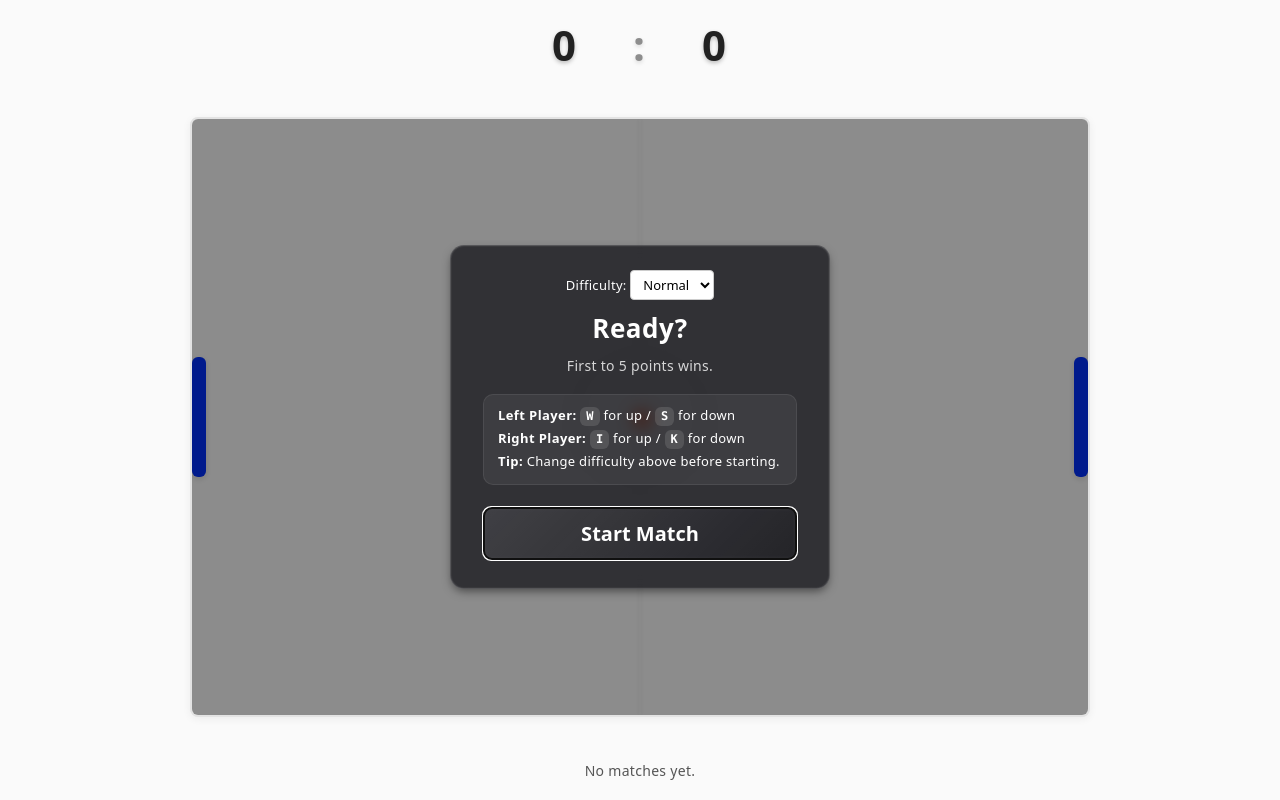
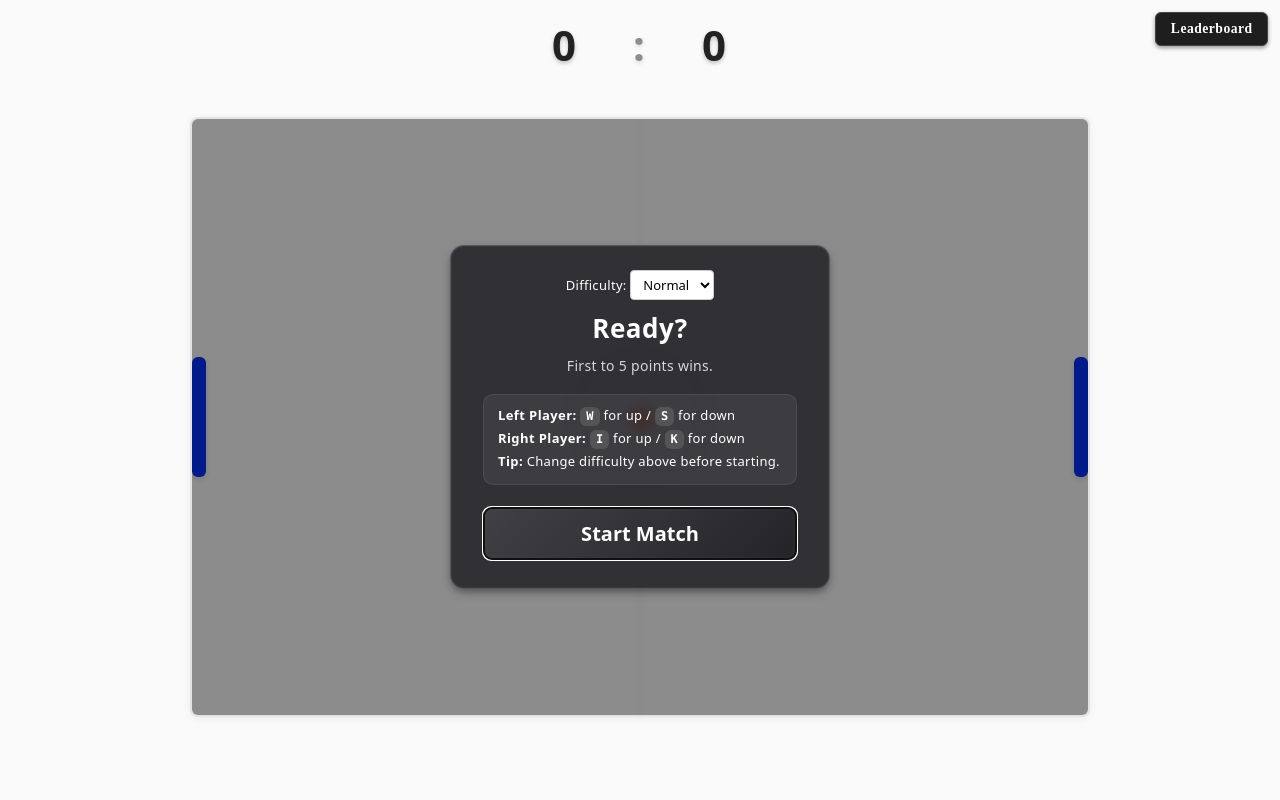
Before and after one commit to Delan60/ping-pong, a React (Vite) app: page / in a window 1280 px wide. Built offline with nearby package versions, Linux system fonts and the light colour scheme.

Commit message:
Moved leaderboard to a separate screen

```diff
--- /dev/null
+++ b/src/App.module.css
@@ -0,0 +1,26 @@
+.appRoot {
+  position: relative;
+  min-height: 100vh;
+}
+.toggleBtnContainer {
+  position: fixed;
+  top: 0.75rem;
+  right: 0.75rem;
+  z-index: 1000;
+}
+.toggleBtn {
+  cursor: pointer;
+  padding: 0.5rem 0.9rem;
+  border-radius: 6px;
+  border: 1px solid #444;
+  background: #1e1e1e;
+  color: #fff;
+  font-weight: 600;
+  font-size: 0.85rem;
+  letter-spacing: 0.5px;
+  box-shadow: 0 2px 4px rgba(0, 0, 0, 0.4);
+  transition: background 120ms;
+}
+.toggleBtn:hover {
+  background: #2a2a2a;
+}
--- /dev/null
+++ b/src/App.tsx
@@ -0,0 +1,25 @@
+import React, { useState } from 'react';
+import { Game } from './components';
+import { LeaderboardScreen } from './components/screens/leaderboardScreen';
+import styles from './App.module.css';
+
+// Very simple routing to move the Leaderboard to a separate screen.
+export const App: React.FC = () => {
+  const [screen, setScreen] = useState<'game' | 'leaderboard'>('game');
+  const isGame = screen === 'game';
+  const toggle = () => setScreen(isGame ? 'leaderboard' : 'game');
+  return (
+    <div className={styles.appRoot}>
+      <div className={styles.toggleBtnContainer}>
+        <button
+          onClick={toggle}
+          aria-label={isGame ? 'Show leaderboard' : 'Return to game'}
+          className={styles.toggleBtn}
+        >
+          {isGame ? 'Leaderboard' : 'Back'}
+        </button>
+      </div>
+      {isGame ? <Game /> : <LeaderboardScreen />}
+    </div>
+  );
+};
--- a/src/components/game/game.tsx
+++ b/src/components/game/game.tsx
@@ -6,7 +6,6 @@ import { Ball } from '../ball/ball';
 import { useBallPhysics } from '../../hooks/useBallPhysics';
 import { Traces } from '../traces/traces';
 import { Scoreboard } from '../scoreboard/scoreboard';
-import { Leaderboard } from '../leaderboard/leaderboard';
 import { MatchOverlay } from '../matchoverlay/matchOverlay';
 import { useLeaderboard } from '../../hooks/useLeaderboard';
 import { useMatch } from '../../hooks/useMatch';
@@ -64,7 +63,6 @@ export const Game: FC = () => {
             onChangeDifficulty={(d) => setDifficulty(d)}
           />
         </Layout>
-        <Leaderboard />
       </div>
     </div>
   );
--- a/src/components/leaderboard/leaderboard.tsx
+++ b/src/components/leaderboard/leaderboard.tsx
@@ -4,7 +4,6 @@ import styles from './leaderboard.module.css';
 
 export const Leaderboard: React.FC = () => {
   const { entries, clear } = useLeaderboard();
-  if (!entries.length) return <div className={styles.leaderboardEmpty}>No matches yet.</div>;
   return (
     <div className={styles.leaderboard} aria-label="leaderboard">
       <div className={styles.headerRow}>
@@ -12,8 +11,12 @@ export const Leaderboard: React.FC = () => {
         <span>Player</span>
         <span>Score</span>
         <span>Time</span>
-        <button onClick={clear}>Reset</button>
       </div>
+      {entries.length === 0 && (
+        <div className={styles.leaderboardEmpty} style={{ gridColumn: '1 / -1', padding: '8px 0' }}>
+          No matches yet.
+        </div>
+      )}
       {entries.slice(0, 10).map((e, i) => (
         <div key={e.id} className={styles.row}>
           <span>{i + 1}</span>
@@ -24,6 +27,11 @@ export const Leaderboard: React.FC = () => {
           <span>{Math.round(e.durationMs / 1000)}s</span>
         </div>
       ))}
+      <div style={{ textAlign: 'right', marginTop: '8px' }}>
+        <button onClick={clear} aria-label="Reset leaderboard">
+          Reset
+        </button>
+      </div>
     </div>
   );
 };
--- /dev/null
+++ b/src/components/screens/leaderboardScreen.tsx
@@ -0,0 +1,11 @@
+import React from 'react';
+import { Leaderboard } from '../leaderboard/leaderboard';
+
+export const LeaderboardScreen: React.FC = () => {
+  return (
+    <div style={{ maxWidth: 800, margin: '0 auto', padding: '2rem' }}>
+      <h1 style={{ textAlign: 'center', marginBottom: '1rem' }}>Leaderboard</h1>
+      <Leaderboard />
+    </div>
+  );
+};
--- a/src/main.tsx
+++ b/src/main.tsx
@@ -1,8 +1,8 @@
 import React from 'react';
 import { createRoot } from 'react-dom/client';
-import { Game } from './components';
+import { App } from './App';
 import './global.css';
 
 const container = document.getElementById('root');
 if (!container) throw new Error('Root container missing');
-createRoot(container).render(<Game />);
+createRoot(container).render(<App />);
```
Also changed, not shown: src/components/paddle/paddle.tsx (+6 -6 lines), src/hooks/useBallPhysics.ts (+14 -11 lines), src/utils/hasBallCollidedWithPaddle.ts (+6 -1 lines).
